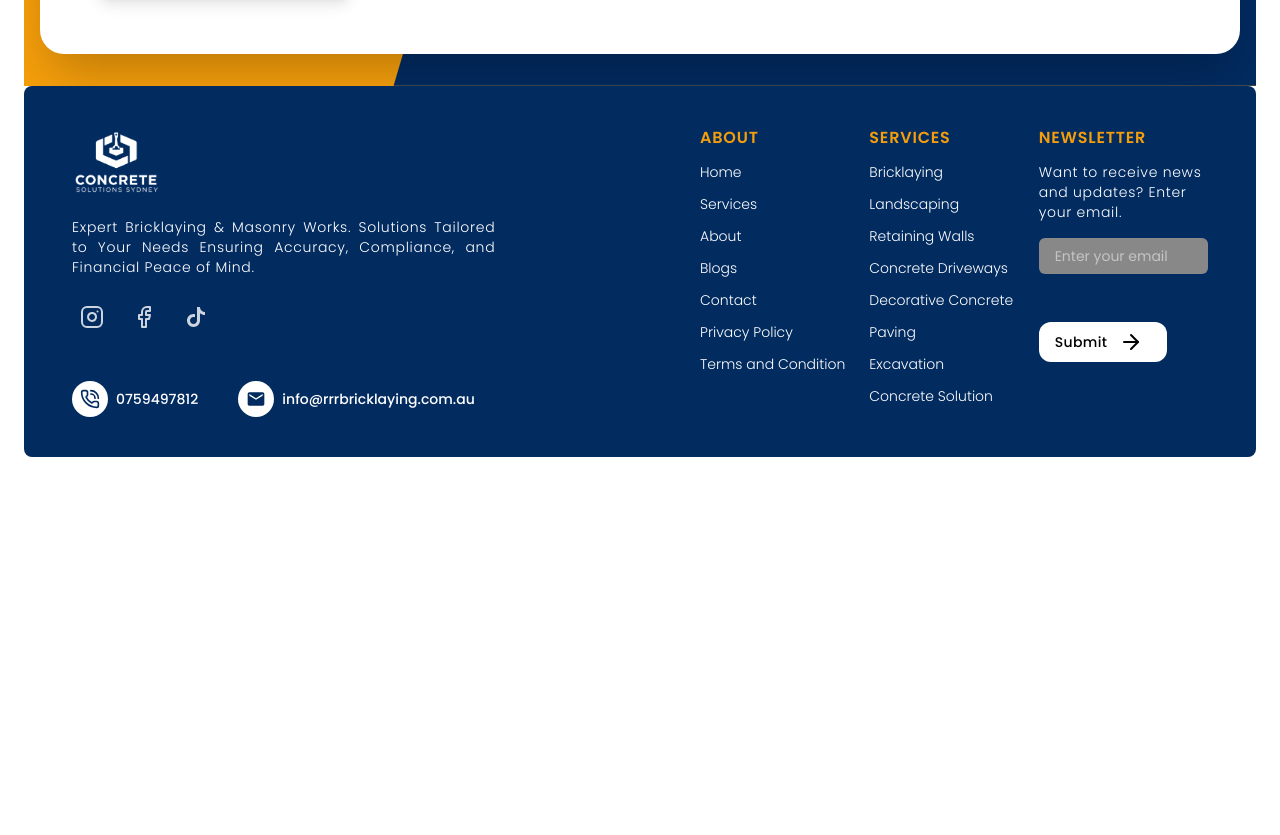
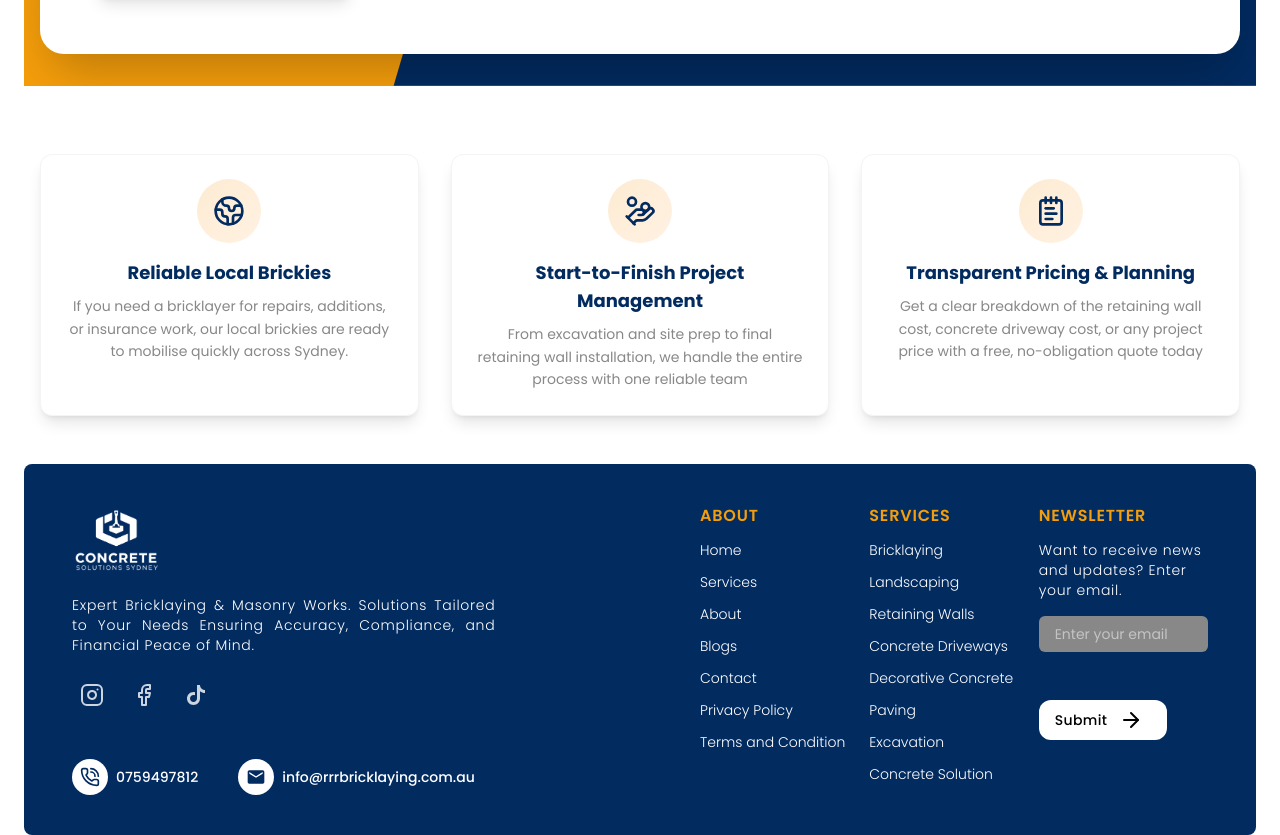
Before and after one commit to Yadee9910/Concrete_solutions_sydeny, a Next.js app: page / in a window 1280 px wide. Shown: the part 848-1683 px from the top of the page. Before the commit the page ends 1305 px from the top, so only its background shows below. Built offline with nearby package versions, Linux system fonts and the light colour scheme.

Commit message:
refactor: change indicators

```diff
--- a/app/page.tsx
+++ b/app/page.tsx
@@ -1,10 +1,12 @@
 import HeroSection from "@/components/home/HeroSection";
+import Indicators from "@/components/home/Indicators";
 
 export default function HomePage() {
   return (
     <>
       <main className="flex flex-col gap-5">
         <HeroSection />
+        <Indicators />
       </main>
     </>
   );
--- /dev/null
+++ b/components/home/Indicators.tsx
@@ -0,0 +1,75 @@
+"use client";
+
+import { motion } from "framer-motion";
+import { useInView } from "react-intersection-observer";
+import { EarthIcon, HandCoins, NotepadText } from "lucide-react";
+
+const indicators = [
+  {
+    icon: EarthIcon,
+    title: "Reliable Local Brickies",
+    description:
+      "If you need a bricklayer for repairs, additions, or insurance work, our local brickies are ready to mobilise quickly across Sydney.",
+  },
+  {
+    icon: HandCoins,
+    title: "Start-to-Finish Project Management",
+    description:
+      "From excavation and site prep to final retaining wall installation, we handle the entire process with one reliable team",
+  },
+  {
+    icon: NotepadText,
+    title: "Transparent Pricing & Planning",
+    description:
+      "Get a clear breakdown of the retaining wall cost, concrete driveway cost, or any project price with a free, no-obligation quote today",
+  },
+];
+
+export default function Indicators() {
+  const [ref, inView] = useInView({
+    triggerOnce: true,
+    threshold: 0.1,
+  });
+
+  return (
+    <section ref={ref} className="py-8 md:py-12 px-4 max-w-7xl mx-auto">
+      <motion.div
+        initial={{ opacity: 0 }}
+        animate={inView ? { opacity: 1 } : {}}
+        transition={{ duration: 0.6 }}
+        className="grid grid-cols-1 md:grid-cols-3 gap-6 md:gap-8"
+      >
+        {indicators.map((indicator, index) => (
+          <motion.article
+            key={index}
+            initial={{ opacity: 0, y: 50 }}
+            animate={inView ? { opacity: 1, y: 0 } : {}}
+            transition={{ duration: 0.6, delay: index * 0.2 }}
+            whileHover={{ y: -10, scale: 1.02 }}
+            className="p-6 bg-white rounded-xl shadow-lg hover:shadow-2xl transition-all duration-300 border border-gray-100"
+          >
+            <motion.div
+              initial={{ scale: 0, rotate: -180 }}
+              animate={inView ? { scale: 1, rotate: 0 } : {}}
+              transition={{
+                duration: 0.6,
+                delay: index * 0.2 + 0.3,
+                type: "spring",
+                stiffness: 200,
+              }}
+              className="w-16 h-16 bg-linear-to-br from-primary/20 to-orange-300/20 rounded-full flex items-center justify-center mx-auto mb-4"
+            >
+              <indicator.icon className="text-secondary w-8 h-8" />
+            </motion.div>
+            <h3 className="font-bold text-secondary mb-2 text-center text-lg">
+              {indicator.title}
+            </h3>
+            <p className="text-text text-sm text-center leading-relaxed">
+              {indicator.description}
+            </p>
+          </motion.article>
+        ))}
+      </motion.div>
+    </section>
+  );
+}
--- a/pages/Home/Indicators.tsx
+++ /dev/null
@@ -1,51 +0,0 @@
-import { EarthIcon, HandCoins, NotepadText } from "lucide-react";
-
-function Indicators() {
-  return (
-    <>
-      {/* indicators */}
-      <div className=" grid grid-cols-1 md:grid-cols-3 gap-8 py-4 text-center">
-        <div className="p-6">
-          <div className="w-16 h-16 bg-primary/20 rounded-full flex items-center justify-center mx-auto mb-4">
-            <EarthIcon className="text-secondary" />
-          </div>
-          <h3 className="font-semibold text-secondary mb-2">
-            Reliable Local Brickies
-          </h3>
-          <p className="text-text text-sm">
-            If you need a bricklayer for repairs, additions, or insurance work,
-            our local brickies are ready to mobilise quickly across Sydney.
-          </p>
-        </div>
-
-        <div className="p-6">
-          <div className="w-16 h-16 bg-primary/20 rounded-full flex items-center justify-center mx-auto mb-4">
-            <HandCoins className="text-secondary" />
-          </div>
-          <h3 className="font-semibold text-secondary mb-2">
-            Start-to-Finish Project Management
-          </h3>
-          <p className="text-text text-sm">
-            From excavation and site prep to final retaining wall installation,
-            we handle the entire process with one reliable team
-          </p>
-        </div>
-
-        <div className="p-6">
-          <div className="w-16 h-16 bg-primary/20 rounded-full flex items-center justify-center mx-auto mb-4">
-            <NotepadText className="text-secondary" />
-          </div>
-          <h3 className="font-semibold text-secondary mb-2">
-            Transparent Pricing & Planning
-          </h3>
-          <p className="text-text text-sm">
-            Get a clear breakdown of the retaining wall cost, concrete driveway
-            cost, or any project price with a free, no-obligation quote today
-          </p>
-        </div>
-      </div>
-    </>
-  );
-}
-
-export default Indicators;
```
